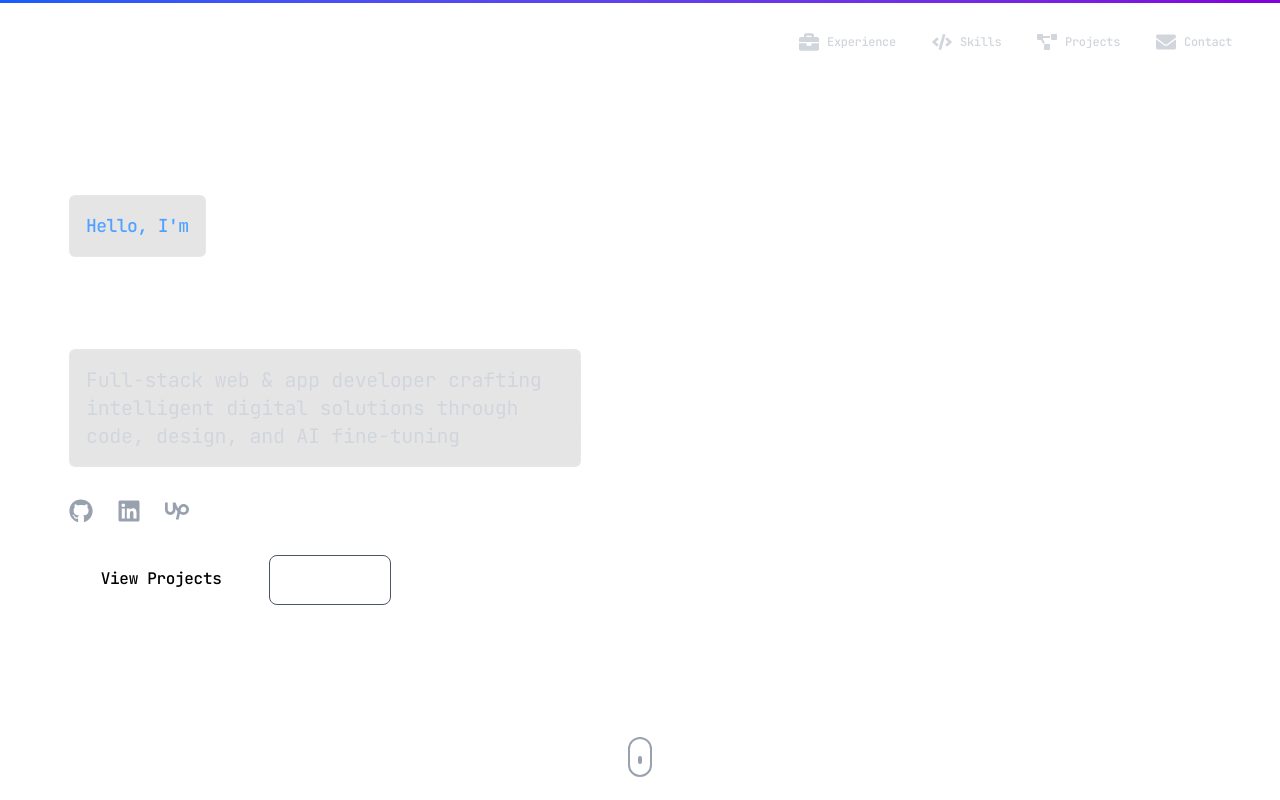
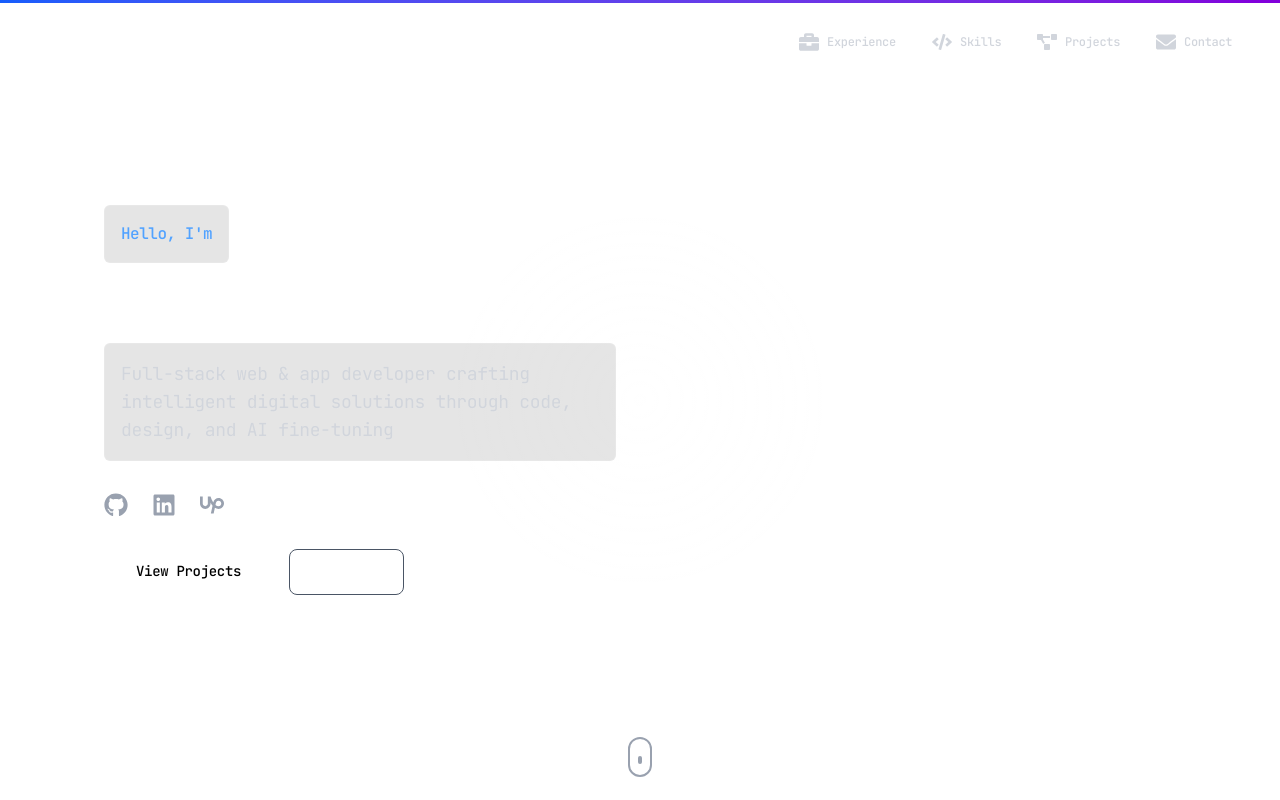
Before and after one commit to SharjeelCh/sharjeel, a Next.js app: page / in a window 1280 px wide. Shown: the top 800 px of the page. Built offline with nearby package versions, Linux system fonts and the light colour scheme.

Commit message:
font changes

```diff
--- a/src/app/components/Hero.jsx
+++ b/src/app/components/Hero.jsx
@@ -32,9 +32,9 @@ const Hero = () => {
      {/* Left column - Text content */}
      <motion.div initial={{ opacity: 0, x: -20 }} animate={{ opacity: 1, x: 0 }} transition={{ duration: 0.8 }} className="text-left space-y-6 sm:space-y-8">
       <motion.div initial={{ opacity: 0, y: 20 }} animate={{ opacity: 1, y: 0 }} transition={{ delay: 0.2 }} className="space-y-3 sm:space-y-4">
-       <h2 className="text-base sm:text-lg font-medium text-blue-400 code-block inline-block">Hello, I'm</h2>
-       <h1 className="text-3xl sm:text-4xl md:text-5xl lg:text-6xl font-bold text-white">Sharjeel Fida Ch</h1>
-       <p className="text-base sm:text-lg md:text-xl text-gray-300 max-w-lg code-block">
+       <h2 className="text-sm sm:text-base font-medium text-blue-400 code-block inline-block">Hello, I'm</h2>
+       <h1 className="text-2xl sm:text-3xl md:text-4xl lg:text-5xl font-bold text-white">Sharjeel Fida Ch</h1>
+       <p className="text-sm sm:text-md md:text-lg text-gray-300 max-w-lg code-block">
         Full-stack web & app developer crafting intelligent digital solutions through code, design, and AI fine-tuning
        </p>
       </motion.div>
@@ -69,7 +69,7 @@ const Hero = () => {
         href="#projects"
         whileHover={{ scale: 1.02 }}
         whileTap={{ scale: 0.98 }}
-        className="px-6 sm:px-8 py-2.5 sm:py-3 bg-white text-black rounded-lg text-sm sm:text-base font-medium transition-colors duration-200 text-center"
+        className="px-6 sm:px-8 py-2.5 sm:py-3 bg-white text-black rounded-lg text-xs sm:text-sm font-medium transition-colors duration-200 text-center"
        >
         View Projects
        </motion.a>
@@ -78,7 +78,7 @@ const Hero = () => {
         download="Sharjeel_Fida_Resume.pdf"
         whileHover={{ scale: 1.02 }}
         whileTap={{ scale: 0.98 }}
-        className="px-6 sm:px-8 py-2.5 sm:py-3 border border-gray-600 text-white rounded-lg text-sm sm:text-base font-medium hover:border-gray-400 transition-colors duration-200 text-center"
+        className="px-6 sm:px-8 py-2.5 sm:py-3 border border-gray-600 text-white rounded-lg text-xs sm:text-sm font-medium hover:border-gray-400 transition-colors duration-200 text-center"
        >
         Resume
        </motion.a>
--- a/src/app/components/Navbar.jsx
+++ b/src/app/components/Navbar.jsx
@@ -196,7 +196,7 @@ const Navbar = () => {
             }`}
            >
             <Icon className="w-5 h-5 mr-3" />
-            <span className="text-sm font-medium">{item.name}</span>
+            <span className="text-xs font-medium">{item.name}</span>
            </Link>
           </motion.div>
          );
```
